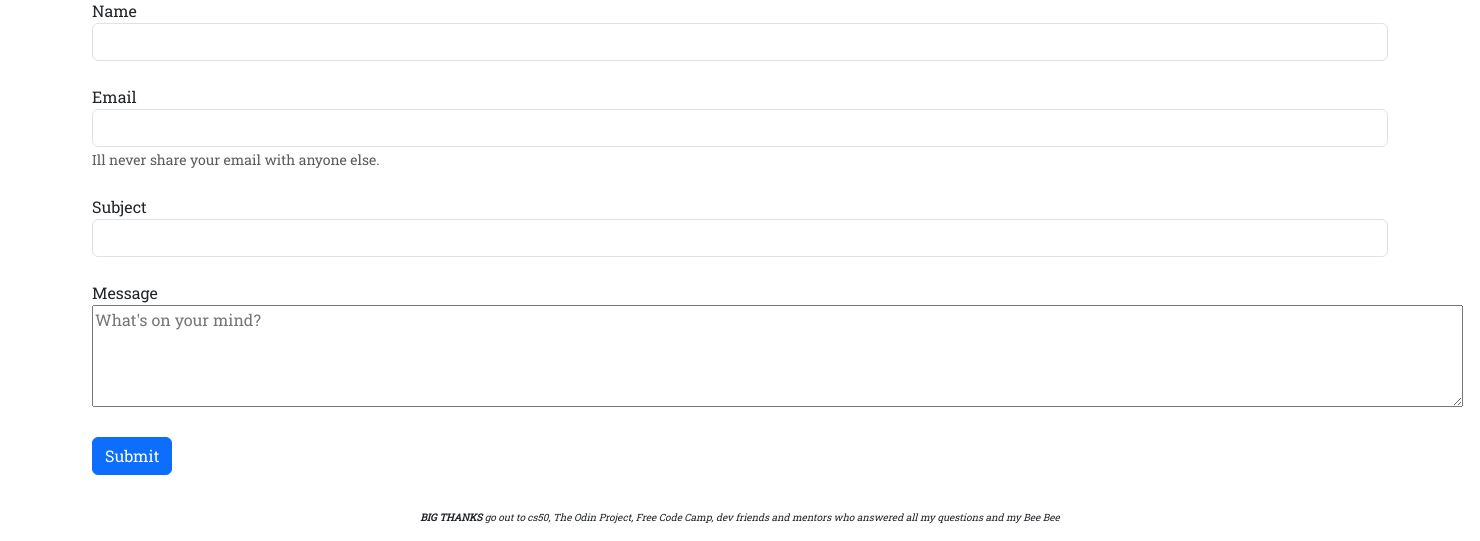
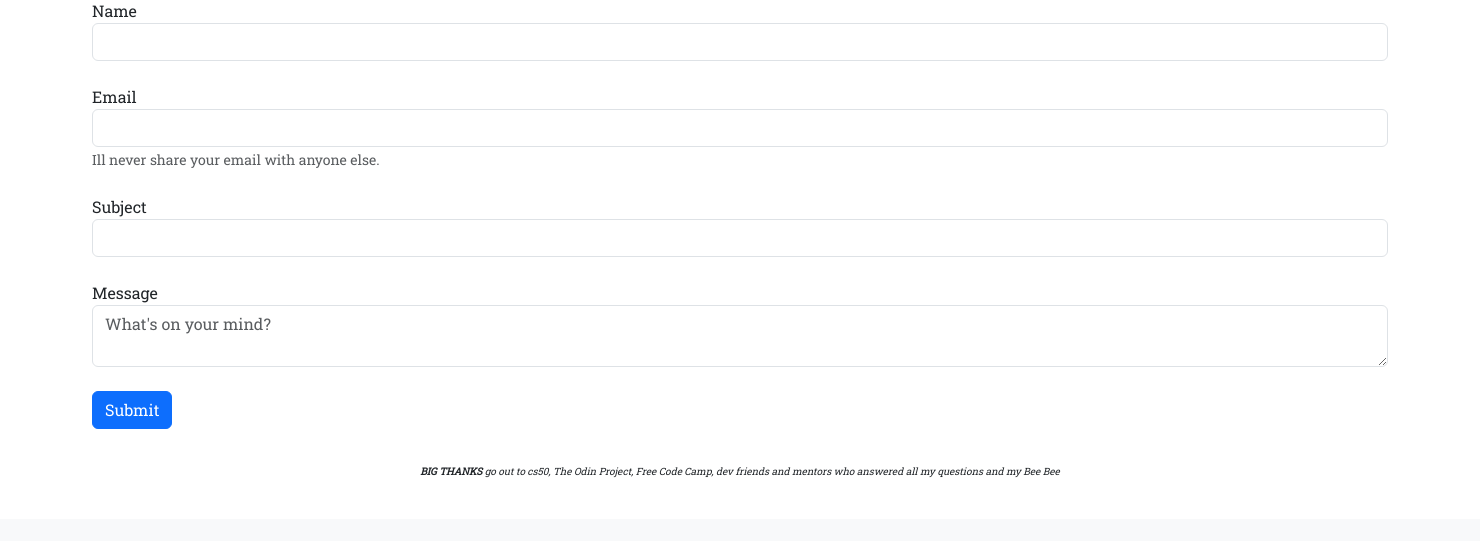
Before and after one commit to TeaZea/Portfolio_2024, a Django app: page /contact/ in a window 1480 px wide. Shown: the part 281-822 px from the top of the page. After the commit the page ends 759 px from the top, so only its background shows below. Run offline with Django 5.2, Linux system fonts and the light colour scheme; some libraries are stand-ins or nearby versions.

Commit message:
Fixed text area in contact.html to be reactive to the view port like the other fields.

```diff
--- a/portfolio_v2/templates/contact.html
+++ b/portfolio_v2/templates/contact.html
@@ -25,7 +25,7 @@
         <div class="form-group">
             <label for="message">Message</label>
             <br>
-            <textarea id="message" name="message" rows="4" cols="135" placeholder="What's on your mind?"></textarea>
+            <textarea class="form-control" id="message" name="message" placeholder="What's on your mind?"></textarea>
         </div>
         <br>
         <button type="submit" class="btn btn-primary">Submit</button>
```
